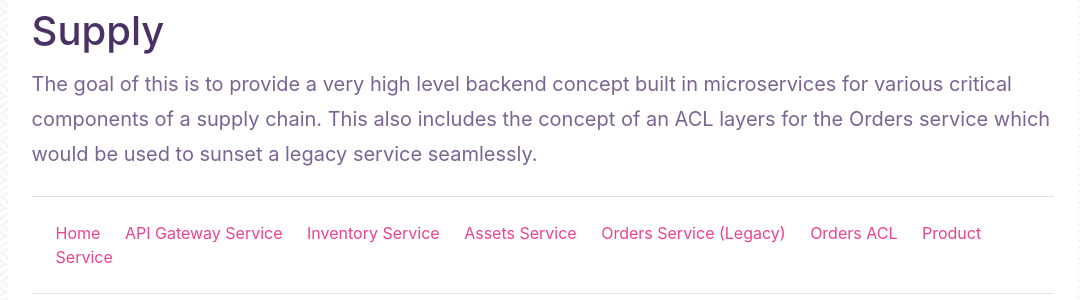
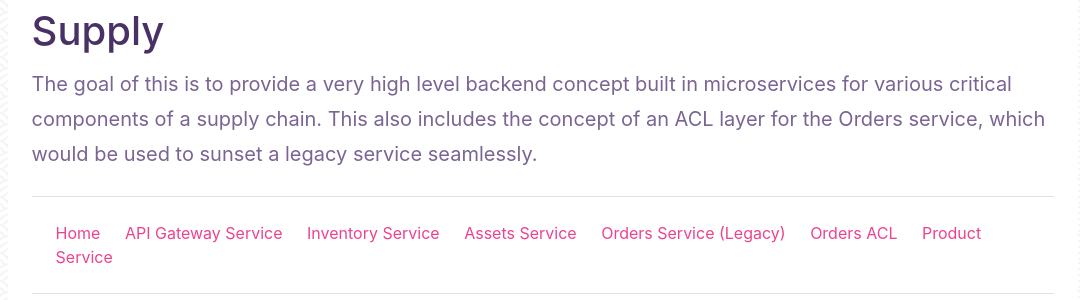
Before and after one commit to jaketoolson/jaketoolson.github.io, a Jekyll site: the page built from projects/supply.html, in a window 1280 px wide. Shown: the part 564-864 px from the top of the page, without its empty margins (97-1177 px from the left). Built offline with Jekyll 4.4.1, drawn with Linux system fonts in a browser that asks for light colours; nearby versions of some CDN libraries.

Commit message:
Update projects.json

```diff
--- a/_data/projects.json
+++ b/_data/projects.json
@@ -4,7 +4,7 @@
     "title" : "Supply",
     "permalink" : "/projects/supply.html",
     "img_card_src" : "https://raw.githubusercontent.com/jaketoolson/jaketoolson.github.io/master/images/supply.jpg",
-    "desc" : "The goal of this is to provide a very high level backend concept built in microservices for various critical components of a supply chain.  This also includes the concept of an ACL layers for the Orders service which would be used to sunset a legacy service seamlessly.",
+    "desc" : "The goal of this is to provide a very high level backend concept built in microservices for various critical components of a supply chain.  This also includes the concept of an ACL layer for the Orders service, which would be used to sunset a legacy service seamlessly.",
     "github_link" : "https://gitlab.com/orion_co/oliver",
     "links" : [
       {
```
